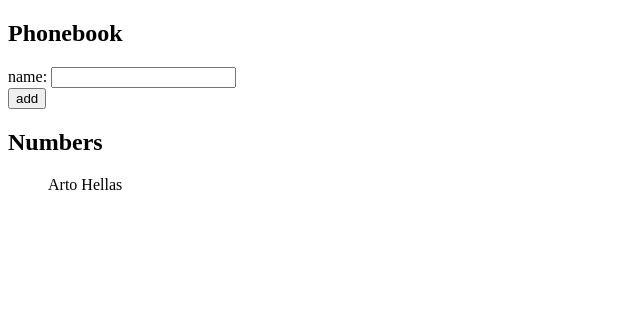
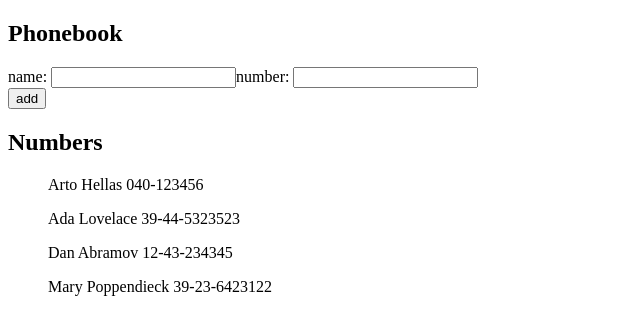
Before and after one commit to muditmahajan21/fullstackopen_assignments, a React (Create React App) app in the folder part2/phonebook/: page / in a window 1280 px wide. Shown: the top 334 px of the page, without its empty margins (0-640 px from the left). Built offline with nearby package versions, Linux system fonts and the light colour scheme.

Commit message:
part2 exercise2.8

```diff
--- a/part2/phonebook/src/App.js
+++ b/part2/phonebook/src/App.js
@@ -1,21 +1,28 @@
 import { useState } from 'react'
 
-const Name = ( {name} ) => <p> {name} </p>
+const Name = ( {name, number} ) => <p> {name} {number}</p>
 
 const App = () => {
   const [persons, setPersons] = useState([
-    { name: 'Arto Hellas' }
+    { name: 'Arto Hellas', number: '040-123456', id: 1 },
+    { name: 'Ada Lovelace', number: '39-44-5323523', id: 2 },
+    { name: 'Dan Abramov', number: '12-43-234345', id: 3 },
+    { name: 'Mary Poppendieck', number: '39-23-6423122', id: 4 }
   ])
+
   const [newName, setNewName] = useState('')
+  const [newNumber, setNewNumber] = useState('')
 
   const addPerson = (event) => {
     event.preventDefault()
 
     const personsArray = persons.map(e => e.name)
+
     const personObject = {
       name: newName,
+      number: newNumber,
     }
-    console.log(`${personObject.name}`)
+
     personsArray.includes(`${personObject.name}`) ? alert(`${newName} is already added to the phonebook`) : setPersons(persons.concat(personObject))
     setNewName('')
   }
@@ -24,12 +31,17 @@ const App = () => {
     setNewName(event.target.value)
   }
 
+  const handleNumberChange = (event) => {
+    setNewNumber(event.target.value)
+  }
+
   return (
     <div>
       <h2>Phonebook</h2>
       <form onSubmit = {addPerson}>
         <div>
           name: <input value = {newName} onChange = {handleNameChange} />
+          number: <input value = {newNumber} onChange = {handleNumberChange} />
         </div>
         <div>
           <button type="submit">add</button>
@@ -37,8 +49,8 @@ const App = () => {
       </form>
       <h2>Numbers</h2>
       <ul>
-        {persons.map((person, i) =>
-            <Name key={i} name={person.name} />
+        {persons.map((person) =>
+            <Name key={person.id} name={person.name} number={person.number} />
         )}
       </ul>
     </div>
```
